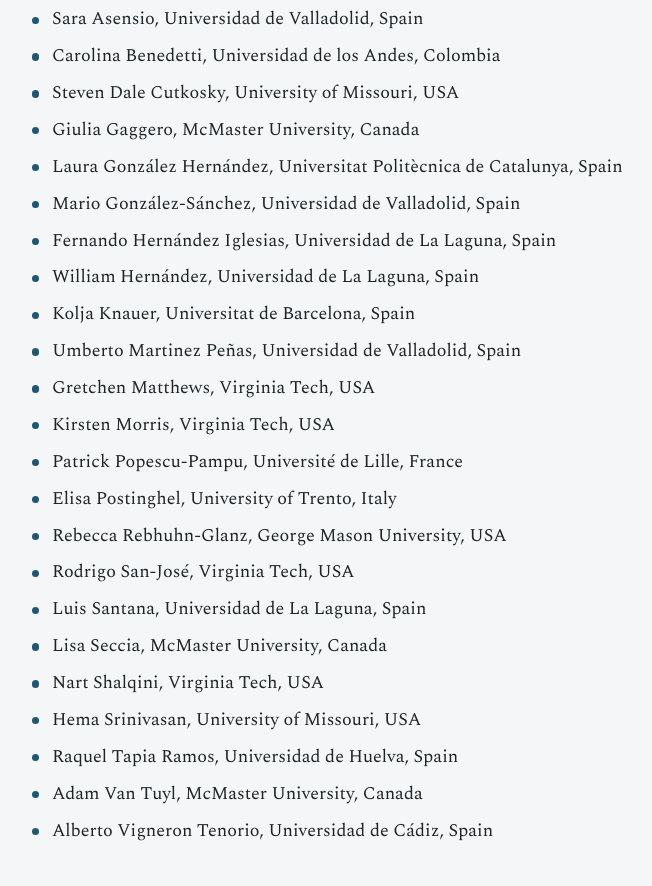
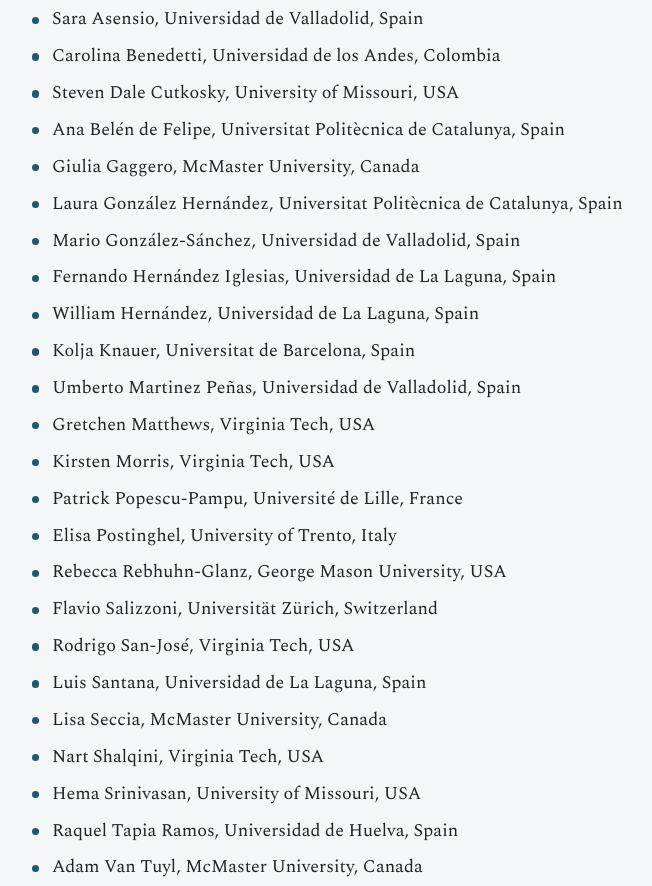
Before and after one commit to Delio090418/CANARiAS-algebra-fest-2027, a plain HTML site: page index.html in a window 1280 px wide. Shown: the part 2112-2998 px from the top of the page, without its empty margins (400-1052 px from the left). Drawn offline with nearby package versions, Linux system fonts and the light colour scheme.

Commit message:
Update index.html

```diff
--- a/index.html
+++ b/index.html
@@ -458,6 +458,7 @@
           <li>Sara Asensio, Universidad de Valladolid, Spain</li>
           <li>Carolina Benedetti, Universidad de los Andes, Colombia</li>
           <li>Steven Dale Cutkosky, University of Missouri, USA</li>
+          <li>Ana Belén de Felipe, Universitat Politècnica de Catalunya, Spain</li>
           <li>Giulia Gaggero, McMaster University, Canada</li>
           <li>Laura González Hernández, Universitat Politècnica de Catalunya, Spain</li>
           <li>Mario González-Sánchez, Universidad de Valladolid, Spain</li>
@@ -470,6 +471,7 @@
           <li>Patrick Popescu-Pampu, Université de Lille, France</li>
           <li>Elisa Postinghel, University of Trento, Italy</li>
           <li>Rebecca Rebhuhn-Glanz, George Mason University, USA</li>
+          <li>Flavio Salizzoni, Universität Zürich, Switzerland</li>
           <li>Rodrigo San-José, Virginia Tech, USA</li>
           <li>Luis Santana, Universidad de La Laguna, Spain</li>
           <li>Lisa Seccia, McMaster University, Canada</li>
```
